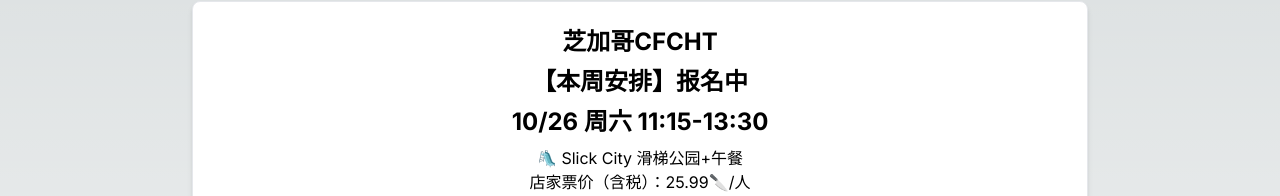
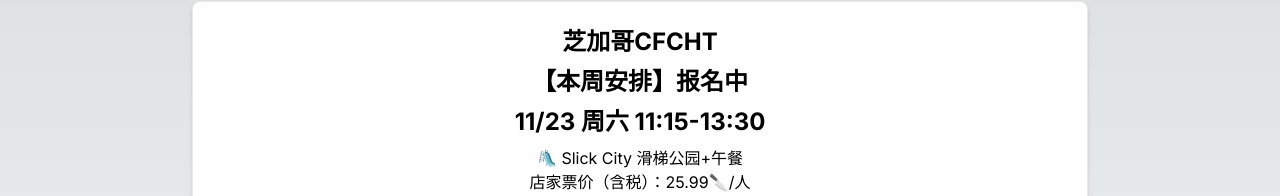
Before and after one commit to Brack-Wang/nextjs, a Next.js app: page / in a window 1280 px wide. Shown: the part 229-425 px from the top of the page. Built offline with nearby package versions, Linux system fonts and the light colour scheme.

Commit message:
Update page.tsx

```diff
--- a/app/page.tsx
+++ b/app/page.tsx
@@ -21,7 +21,7 @@ export default function Home() {
 {/* TODO: Change the content for weekly events' information below */}
 {/* Event Details Replacement Start */}
   <h2 className="text-2xl font-bold mb-2">【本周安排】报名中</h2>
-  <h2 className="text-2xl font-bold mb-2">10/26 周六 11:15-13:30</h2>
+  <h2 className="text-2xl font-bold mb-2">11/23 周六 11:15-13:30</h2>
   <p className="mb-4">🛝 Slick City 滑梯公园+午餐<br />店家票价（含税）：25.99🔪/人</p>
   <p className="mb-4">📍 Slick City Action Park - North Aurora<br />1830 Towne Center Dr, North Aurora, IL 60542<br />距离Loop车程🚗大概1.5小时左右</p>
   <a href="https://www.eventbrite.com/e/cfcht1026-130-pm-slick-city-tickets-1089530859129?aff=oddtdtcreator&fbclid=IwZXh0bgNhZW0CMTEAAR3SpJMNFKskSe8PjFgpnezLcsUKo-n85_3keJxvHz1wIjblmungYaL49Nw_aem_ZzdnoFOCtWt6oJiA8Dp2Lw" target="_blank" className="inline-block bg-blue-500 text-white p-2 rounded hover:bg-blue-700 transition duration-300 ease-in-out">报名🔗</a>
```
